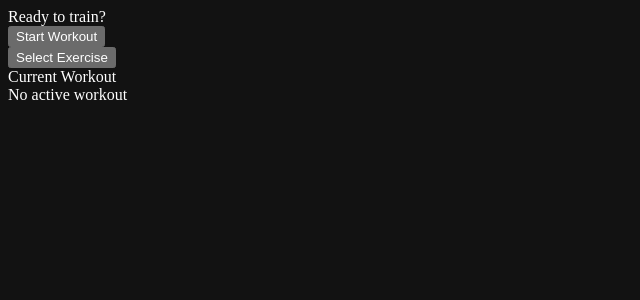
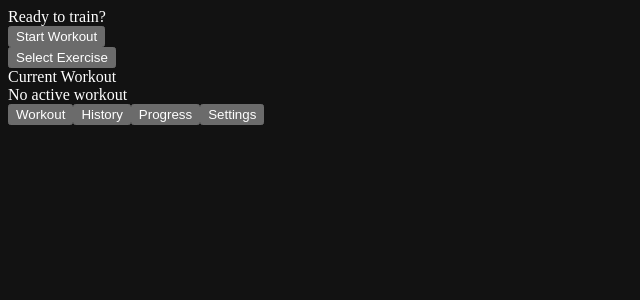
Before and after one commit to TyLuHow/hypertrack-pro, a React (Create React App) app in the folder hypertrack-pro-v2/: page / in a window 1280 px wide. Shown: the top 300 px of the page, without its empty margins (0-640 px from the left). Built offline with nearby package versions, Linux system fonts and the light colour scheme.

Commit message:
Add bottom tab navigation, HistoryView, AnalyticsView; wire tabs in App

```diff
--- a/hypertrack-pro-v2/src/App.tsx
+++ b/hypertrack-pro-v2/src/App.tsx
@@ -2,6 +2,9 @@ import './index.css';
 import { WorkoutLogger } from './features/workout/components/WorkoutLogger';
 import { ExerciseSelector } from './features/exercises/components/ExerciseSelector';
 import { RestTimerOverlay } from './features/workout/components/RestTimerOverlay';
+import { BottomTabs, TabKey } from './features/shared/components/BottomTabs';
+import { HistoryView } from './features/history/components/HistoryView';
+import { AnalyticsView } from './features/progress/components/AnalyticsView';
 import React from 'react';
 import { useWorkoutStore } from './shared/stores/workoutStore';
 
@@ -9,14 +12,25 @@ function App() {
   const [selectorOpen, setSelectorOpen] = React.useState(false);
   const [timerVisible, setTimerVisible] = React.useState(false);
   const [timerDuration, setTimerDuration] = React.useState(90);
+  const [tab, setTab] = React.useState<TabKey>('workout');
   const selectExercise = useWorkoutStore((s) => s.selectExercise);
 
   return (
-    <div className="bg-background min-h-screen">
-      <WorkoutLogger
-        onExerciseSelect={() => setSelectorOpen(true)}
-        onStartRestTimer={(d) => { setTimerDuration(d); setTimerVisible(true); }}
-      />
+    <div className="bg-background min-h-screen pb-16">
+      {tab === 'workout' && (
+        <WorkoutLogger
+          onExerciseSelect={() => setSelectorOpen(true)}
+          onStartRestTimer={(d) => { setTimerDuration(d); setTimerVisible(true); }}
+        />
+      )}
+      {tab === 'history' && <HistoryView />}
+      {tab === 'progress' && <AnalyticsView />}
+      {tab === 'settings' && (
+        <div className="p-4 text-textPrimary">
+          <div className="text-xl font-semibold mb-3">Settings</div>
+          <div className="card p-4">Settings coming soon.</div>
+        </div>
+      )}
       <ExerciseSelector
         isOpen={selectorOpen}
         onClose={() => setSelectorOpen(false)}
@@ -31,6 +45,7 @@ function App() {
         onDismiss={() => setTimerVisible(false)}
         onComplete={() => setTimerVisible(false)}
       />
+      <BottomTabs active={tab} onChange={setTab} />
     </div>
   );
 }
--- /dev/null
+++ b/hypertrack-pro-v2/src/features/history/components/HistoryView.tsx
@@ -0,0 +1,10 @@
+import React from 'react';
+
+export const HistoryView: React.FC = () => {
+  return (
+    <div className="p-4 pb-20 text-textPrimary">
+      <div className="text-xl font-semibold mb-3">History</div>
+      <div className="card p-4">Recent workouts will appear here.</div>
+    </div>
+  );
+};
--- /dev/null
+++ b/hypertrack-pro-v2/src/features/progress/components/AnalyticsView.tsx
@@ -0,0 +1,10 @@
+import React from 'react';
+
+export const AnalyticsView: React.FC = () => {
+  return (
+    <div className="p-4 pb-20 text-textPrimary">
+      <div className="text-xl font-semibold mb-3">Progress</div>
+      <div className="card p-4">Charts and analytics coming soon.</div>
+    </div>
+  );
+};
--- /dev/null
+++ b/hypertrack-pro-v2/src/features/shared/components/BottomTabs.tsx
@@ -0,0 +1,37 @@
+import React from 'react';
+
+export type TabKey = 'workout' | 'history' | 'progress' | 'settings';
+
+interface BottomTabsProps {
+  active: TabKey;
+  onChange: (tab: TabKey) => void;
+}
+
+const TabButton: React.FC<{
+  tab: TabKey;
+  label: string;
+  active: boolean;
+  onClick: () => void;
+}> = ({ tab, label, active, onClick }) => (
+  <button
+    aria-current={active ? 'page' : undefined}
+    aria-label={label}
+    className={`flex-1 h-14 mx-1 rounded-xl ${active ? 'bg-focus text-white' : 'bg-surface text-textSecondary'} active:scale-95 transition-transform`}
+    onClick={onClick}
+  >
+    {label}
+  </button>
+);
+
+export const BottomTabs: React.FC<BottomTabsProps> = ({ active, onChange }) => {
+  return (
+    <nav className="fixed bottom-0 inset-x-0 bg-background/80 backdrop-blur-md border-t border-gray-800 p-2 z-40">
+      <div className="flex">
+        <TabButton tab="workout" label="Workout" active={active === 'workout'} onClick={() => onChange('workout')} />
+        <TabButton tab="history" label="History" active={active === 'history'} onClick={() => onChange('history')} />
+        <TabButton tab="progress" label="Progress" active={active === 'progress'} onClick={() => onChange('progress')} />
+        <TabButton tab="settings" label="Settings" active={active === 'settings'} onClick={() => onChange('settings')} />
+      </div>
+    </nav>
+  );
+};
```
